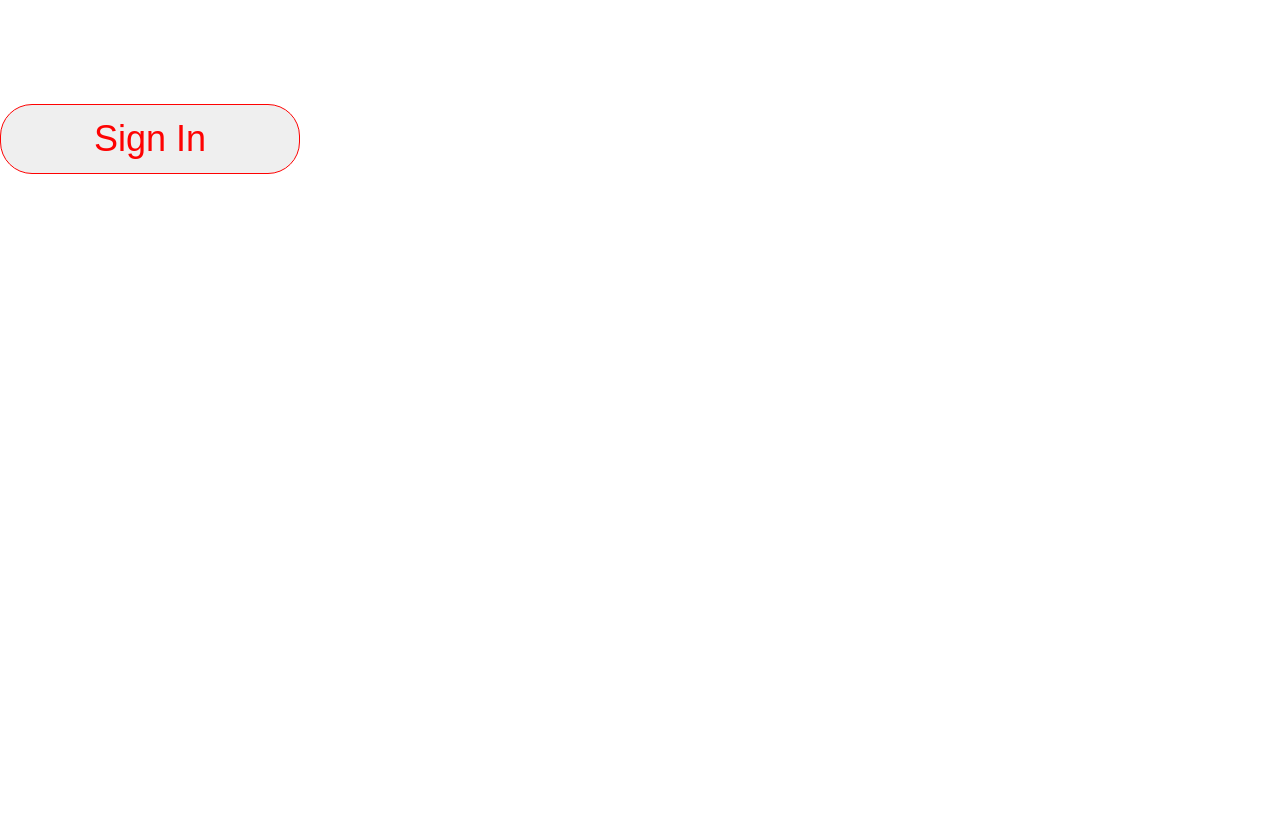
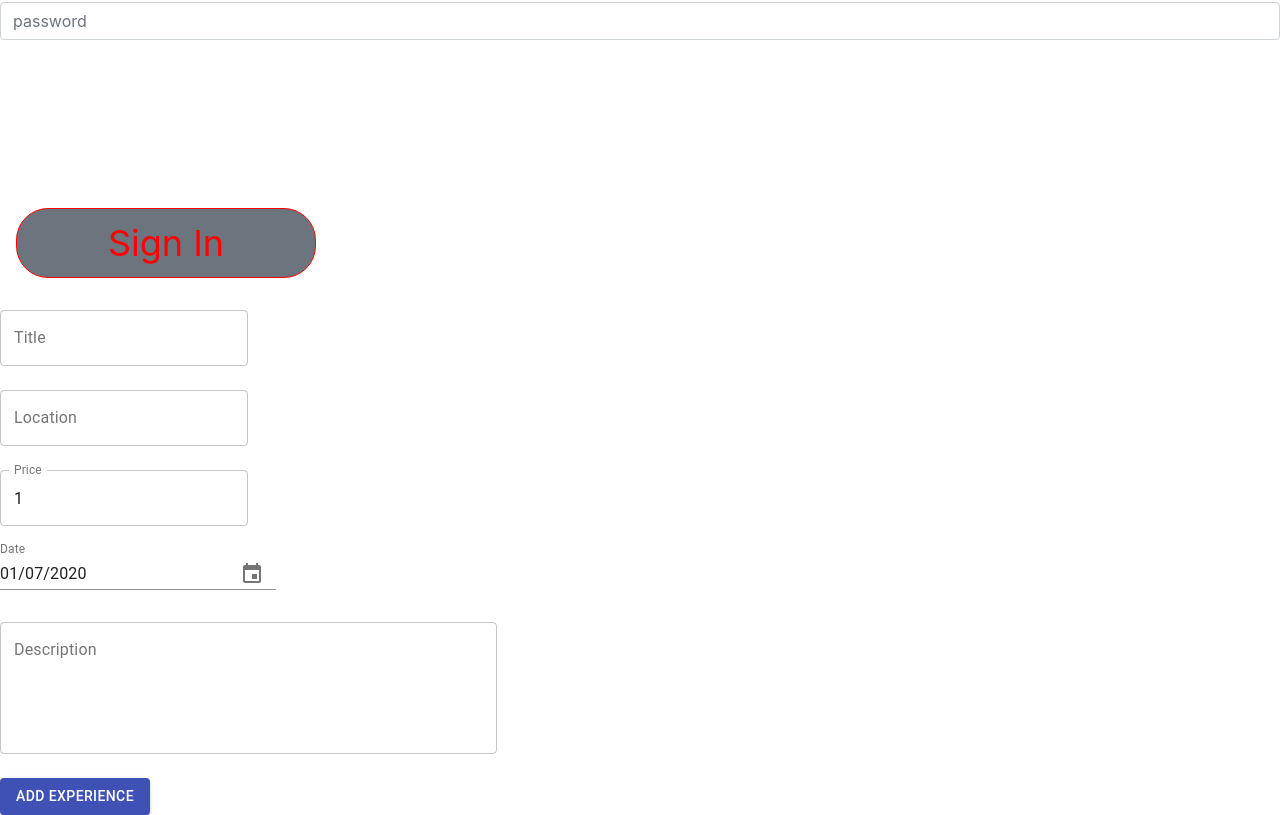
Before and after one commit to a-to-z-experiences-app/Front-end, a React (Create React App) app: page / in a window 1280 px wide. Shown: the part 572-1387 px from the top of the page. Before the commit the page ends 800 px from the top, so only its background shows below. Built offline with nearby package versions, Linux system fonts and the light colour scheme; no server answers.

Commit message:
Add experience

```diff
--- a/src/App.js
+++ b/src/App.js
@@ -2,6 +2,7 @@ import React from "react";
 import logo from "./logo.svg";
 import "./App.css";
 import Experiences from "./components/experiences/list";
+import AddExperience from "./components/experiences/add";
 import LogIn from "./components/user/login";
 
 function App() {
@@ -9,6 +10,7 @@ function App() {
 		<>
 			<Experiences></Experiences>;
 			<LogIn />
+			<AddExperience />
 		</>
 	);
 }
--- /dev/null
+++ b/src/components/experiences/add.jsx
@@ -0,0 +1,113 @@
+import React from "react";
+import { saveExperience } from "../../state/actionCreators";
+import { connect } from "react-redux";
+
+import Button from "@material-ui/core/Button";
+import TextField from "@material-ui/core/TextField";
+import {
+	MuiPickersUtilsProvider,
+	KeyboardDatePicker
+} from "@material-ui/pickers";
+import "date-fns";
+import DateFnsUtils from "@date-io/date-fns";
+
+const AddExperience = ({ saveExperience }) => {
+	const [experience, setExperience] = React.useState({
+		title: "",
+		location: "",
+		price: 1,
+		date: new Date(),
+		description: ""
+	});
+
+	const handleChange = e => {
+		setExperience({
+			...experience,
+			[e.target.name]: e.target.value
+		});
+		console.log(experience);
+	};
+
+	const handleSubmit = e => {
+		e.preventDefault();
+		console.log("save");
+
+		saveExperience(experience);
+	};
+
+	return (
+		<>
+			<form onSubmit={handleSubmit}>
+				<br />
+				<TextField
+					id="standard-basic"
+					label="Title"
+					name="title"
+					value={experience.title}
+					onChange={handleChange}
+					variant="outlined"
+				/>
+				<br />
+				<br />
+				<TextField
+					id="standard-basic"
+					label="Location"
+					name="location"
+					value={experience.location}
+					onChange={handleChange}
+					variant="outlined"
+				/>
+				<br />
+				<br />
+				<TextField
+					id="standard-basic"
+					label="Price"
+					name="price"
+					value={experience.price}
+					onChange={handleChange}
+					variant="outlined"
+					type="number"
+				/>
+				<br />
+				<MuiPickersUtilsProvider utils={DateFnsUtils}>
+					<KeyboardDatePicker
+						disableToolbar
+						format="MM/dd/yyyy"
+						margin="normal"
+						id="date-picker-inline"
+						label="Date"
+						value={experience.date}
+						onChange={handleChange}
+						KeyboardButtonProps={{
+							"aria-label": "change date"
+						}}
+						variant="outlined"
+					/>
+				</MuiPickersUtilsProvider>
+				<br />
+				<br />
+				<TextField
+					id="standard-basic"
+					label="Description"
+					name="description"
+					value={experience.description}
+					onChange={handleChange}
+					variant="outlined"
+					type="number"
+					multiline
+					rows="5"
+					inputProps={{ cols: 50 }}
+				/>
+				<br />
+				<br />
+				<Button type="submit" variant="contained" color="primary">
+					Add Experience
+				</Button>
+			</form>
+		</>
+	);
+};
+
+// Step 8: Use "connect" to plug the component to redux
+// Step 9: Plug the action creators into the component
+export default connect(state => state, { saveExperience })(AddExperience);
--- a/src/components/experiences/list.jsx
+++ b/src/components/experiences/list.jsx
@@ -1,6 +1,3 @@
-// Step 8: Use "connect" to plug the component to redux
-// Step 9: Plug the action creators into the component
-
 import React from "react";
 import { useEffect } from "react";
 import { loadExperiences } from "../../state/actionCreators";
@@ -13,12 +10,18 @@ const Experiences = ({ experiences, loadExperiences }) => {
 
 	return (
 		<>
-			{JSON.stringify(experiences)}
+			<h1>Experiences: </h1>
 			{experiences.map(experience => (
-				<div>{experience.title}</div>
+				<div style={{ border: "2px solid black" }}>
+					{experience.title}
+					<br />
+					{experience.description}
+				</div>
 			))}
 		</>
 	);
 };
 
+// Step 8: Use "connect" to plug the component to redux
+// Step 9: Plug the action creators into the component
 export default connect(state => state, { loadExperiences })(Experiences);
--- a/src/index.js
+++ b/src/index.js
@@ -3,6 +3,7 @@ import ReactDOM from "react-dom";
 import "./index.css";
 import App from "./App";
 import * as serviceWorker from "./serviceWorker";
+import "bootstrap/dist/css/bootstrap.min.css";
 
 // yarn add redux react-redux redux-thunk
 import { experiencesReducer, userReducer } from "./state/reducers";
--- a/src/state/actionCreators.js
+++ b/src/state/actionCreators.js
@@ -55,6 +55,23 @@ export const registerUser = data => dispatch => {
 			console.log("error!!!");
 		});
 };
+export const saveExperience = experience => dispatch => {
+	axiosWithAuth()
+		.post("/experiences", experience)
+		.then(response => {
+			console.log(response.data.experiences);
+
+			// dispatch({
+			// 	type: types.GET_EXPERIENCES,
+			// 	payload: {
+			// 		experiences: response.data.experiences
+			// 	}
+			// });
+		})
+		.catch(() => {
+			console.log("error!!!");
+		});
+};
 
 // Step 7: Design action creator functions
 // export const updateForm = ({ name, value }) => {
```
Also changed, not shown: package.json (+8 -1 lines), 1 other file (tests, documents, lock files or other folders). Lines whose indentation alone changed are shown as unchanged.
